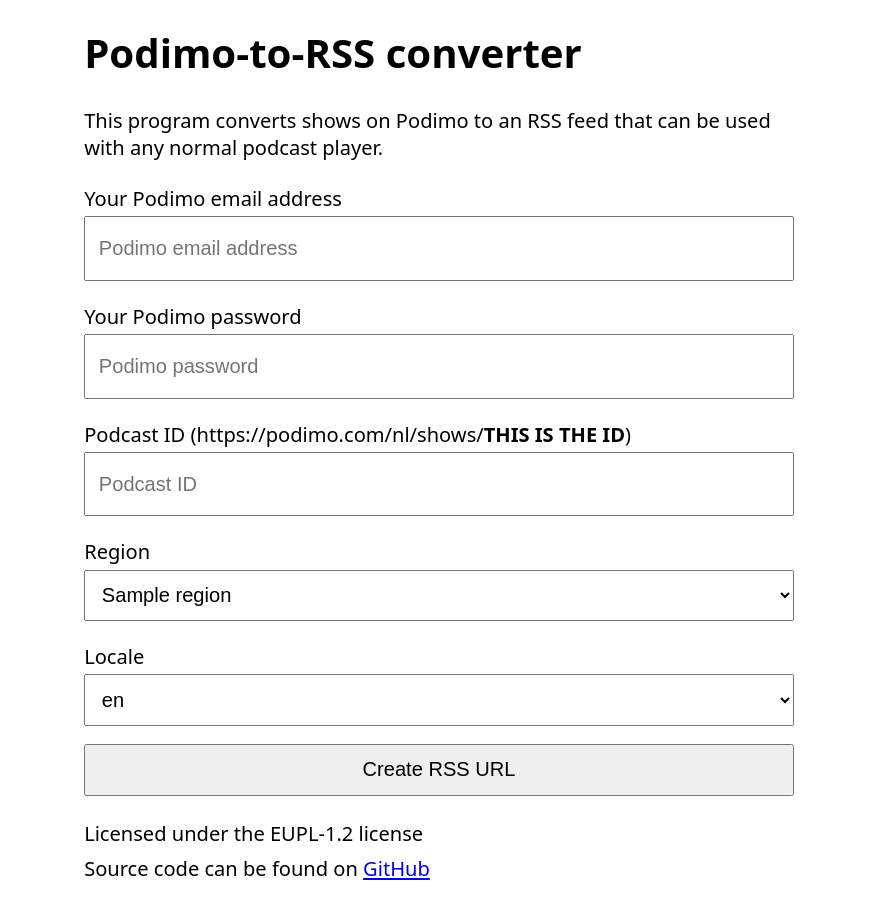
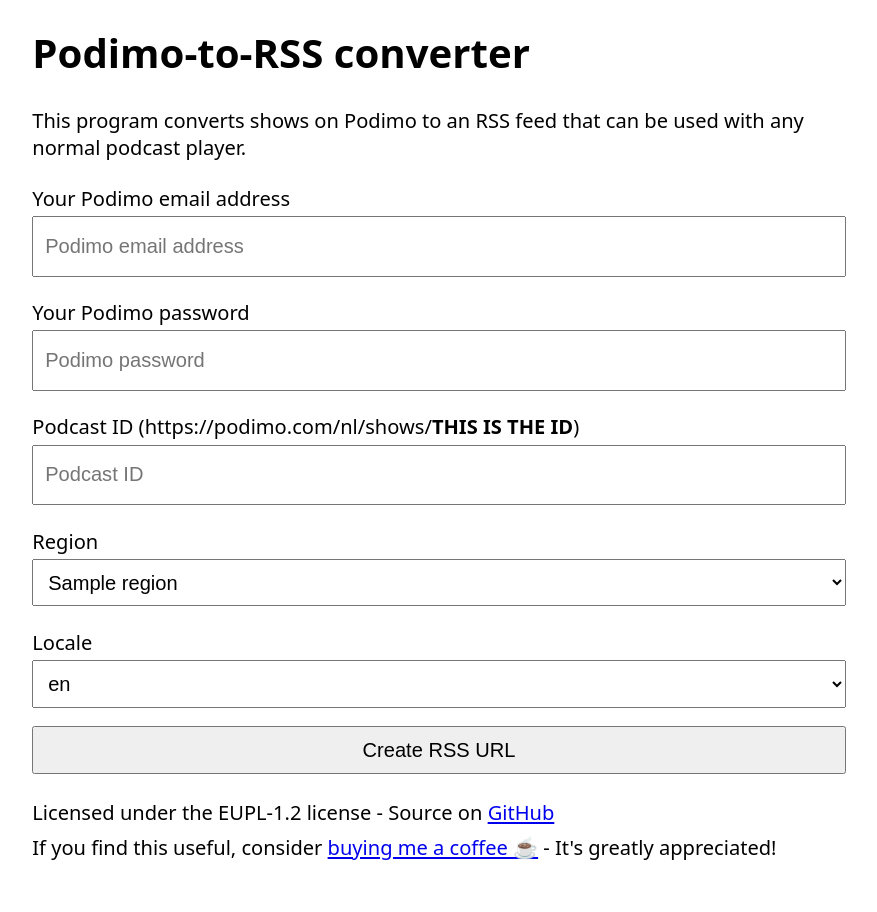
Before and after one commit to ThijsRay/podimo, a Python web app: template templates/index.html in a window 1280 px wide. Shown: the whole page, without its empty margins (201-1078 px from the left). After the commit the page ends 860 px from the top, so only its background shows below. Run offline with Jinja, Linux system fonts and the light colour scheme; the template is opened without the code that fills it: most values are stand-ins (such as "Sample title", 1, 10 or a date in 2020).

Commit message:
Add a coffee link

```diff
--- a/main.py
+++ b/main.py
@@ -501,6 +501,7 @@
 async def main():
     config = Config()
     config.bind = [BIND_HOST]
+    app.config['TEMPLATES_AUTO_RELOAD'] = True
     await serve(app, config)
 
 
--- a/templates/base.html
+++ b/templates/base.html
@@ -4,7 +4,7 @@
   <title>Podimo-to-RSS converter</title>
   <style>
     html {
-      max-width: 70ch;
+      max-width: 80ch;
       /* larger spacing on larger screens, very small spacing on tiny screens */
       padding: calc(1vmin + .5rem);
       /* shorthand for margin-left/margin-right */
@@ -30,7 +30,7 @@
     select,
     input {
       width: 100%;
-      padding: 0.7rem;
+      padding: 0.6rem;
       margin-bottom: 1rem;
     }
 
--- a/templates/index.html
+++ b/templates/index.html
@@ -38,7 +38,7 @@
 </form>
 
 <footer>
-  Licensed under the EUPL-1.2 license<br />
-  Source code can be found on <a href="https://github.com/ThijsRay/podimo">GitHub</a><br />
+  Licensed under the EUPL-1.2 license - Source on <a href="https://github.com/ThijsRay/podimo">GitHub</a><br />
+  If you find this useful, consider <a href="https://www.buymeacoffee.com/thijsr">buying me a coffee ☕</a> - It's greatly appreciated!
 </footer>
 {% endblock %}
```
